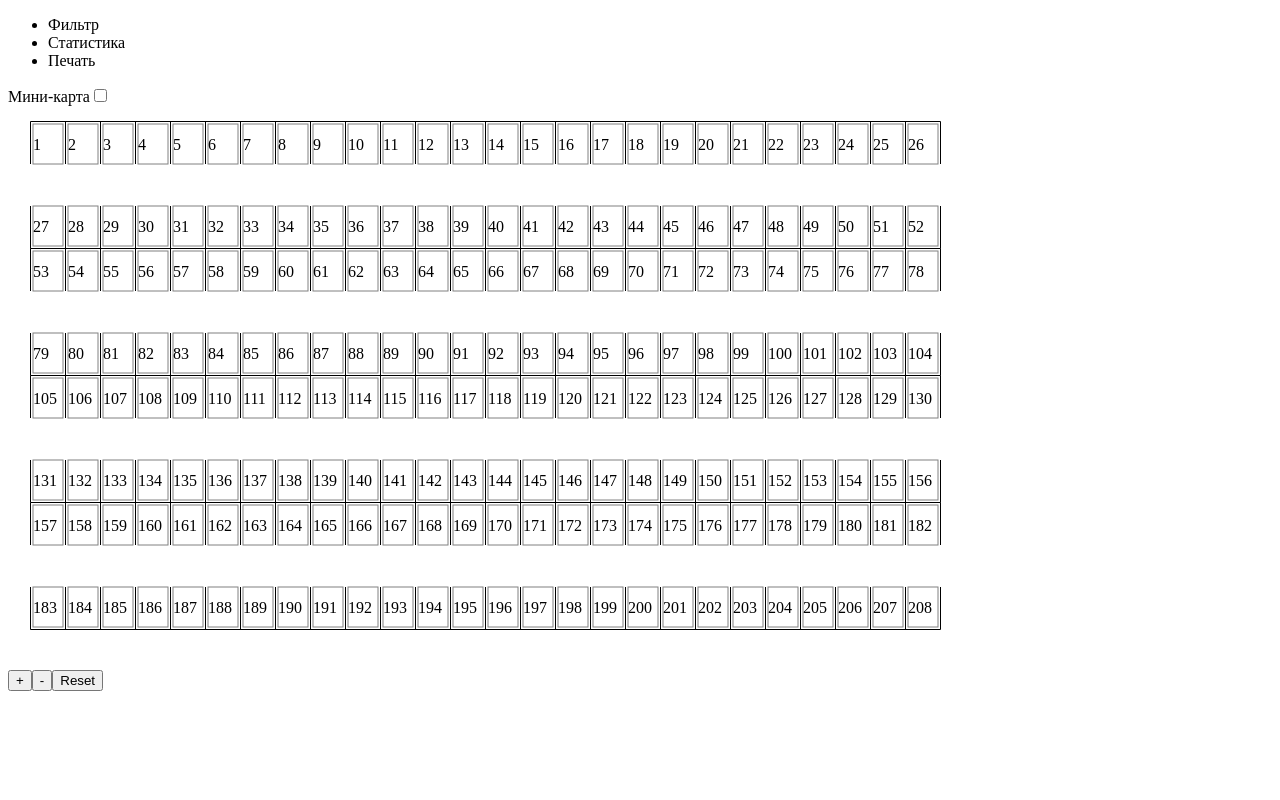
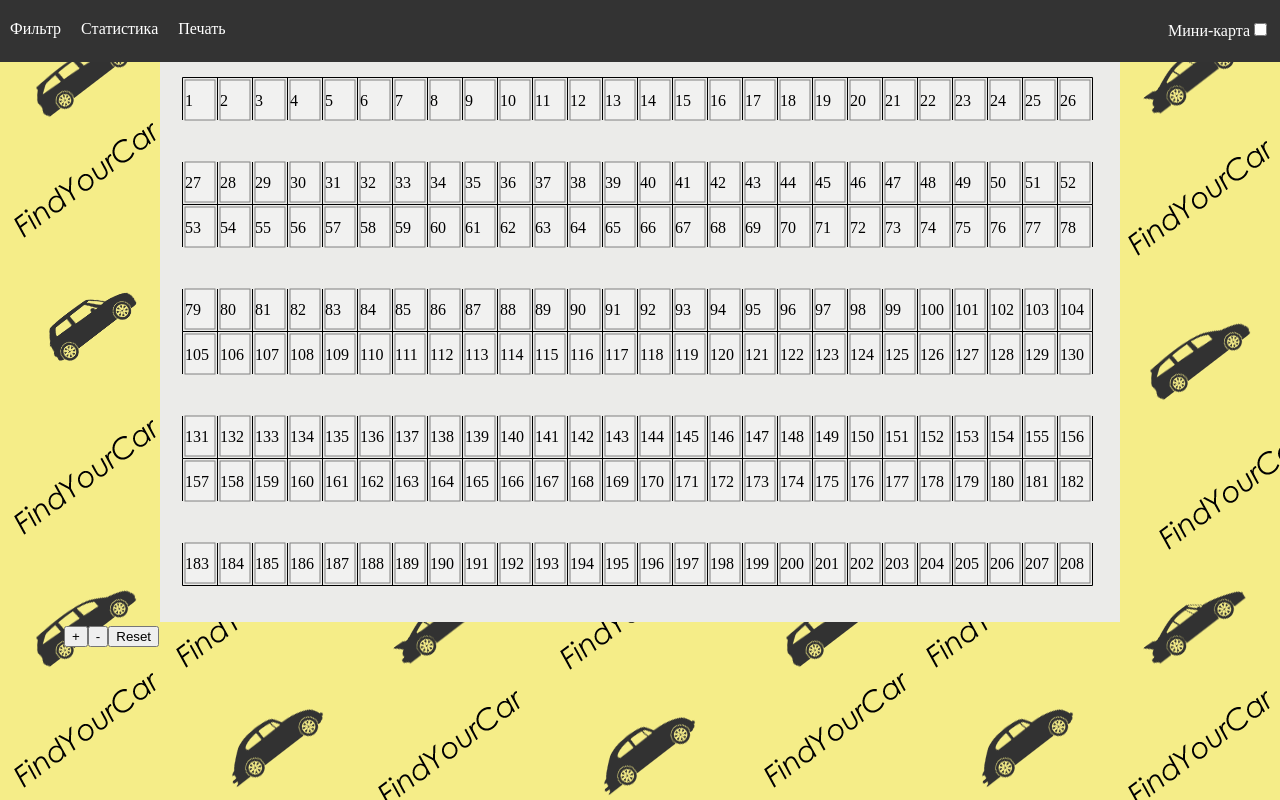
Before and after one commit to EvgenyRalko/react_car_finder_2.0, a React app: page / in a window 1280 px wide. Built offline with nearby package versions, Linux system fonts and the light colour scheme.

Commit message:
Basic styles were applied

```diff
--- a/src/header/Header.js
+++ b/src/header/Header.js
@@ -1,20 +1,9 @@
 import React from 'react';
 import {Link} from 'react-router';
-import menuItems from '../misc/helpers';
-import MiniMapCheckbox from './miniMapCheckbox'
+import MiniMapCheckbox from './miniMapCheckbox';4
+import Menu from './Menu';
+import './header.less';
 
-
-const menuListItems = menuItems.map((item) => {
-  return <li key={item.name}>{item.name}</li>
-});
-
-const menuButtonSet = (
-  <div className="menu-wrapper">
-    <ul>
-      {menuListItems}
-    </ul>
-  </div>
-)
 
 class Header extends React.Component{
   constructor(props){
@@ -25,7 +14,7 @@ class Header extends React.Component{
   render(){
     return(
       <header className="public">
-        {menuButtonSet}
+        <Menu />
         <MiniMapCheckbox getCheckbox={(value) => this.props.getCheckbox(value)}/>
       </header>
     )
--- /dev/null
+++ b/src/header/Menu.js
@@ -0,0 +1,20 @@
+import React from 'react';
+import menuItems from '../misc/helpers';
+
+const menuListItems = menuItems.map((item) => {
+  return <li key={item.name} className="menu-item">{item.name}</li>
+});
+
+class Menu extends React.Component {
+  render(){
+    return(
+    <div className="menu-wrapper">
+      <ul className="menu-list">
+        {menuListItems}
+      </ul>
+    </div>
+    );
+  }
+}
+
+export default Menu;
--- /dev/null
+++ b/src/header/header.less
@@ -0,0 +1,66 @@
+.no-offset {
+  margin: 0;
+  padding: 0;
+}
+
+
+html, body {
+  .no-offset;
+}
+
+header {
+  background-color: #333333;
+  padding: 10px;
+}
+
+.menu-list {
+  .no-offset;
+}
+
+.menu-item {
+  float: left;
+  list-style-type: none;
+  display: block;
+  padding-right: 20px;
+}
+
+.menu-item:hover {
+  background-color: #E2E2E0;
+  font: black;
+  cursor: pointer;
+}
+
+
+.checkbox-form, .menu-wrapper {
+  color: #fff;
+  display: inline-block;
+  padding: 10px 0 10px 0;
+}
+
+.checkbox-form{
+  float: right;
+}
+
+body {
+    background-color: #f5ed88;
+    background-image: url(../misc/images/background_findyourcar2.png);
+}
+
+.layout-wrapper{
+  display: flex;
+  justify-content: center;
+}
+
+.market-page {
+  position: relative;
+  margin: 0 auto;
+  width: 90%;
+}
+
+canvas {
+  border: 1px solid black;
+  background-color: lightgreen;
+  position: absolute;
+  bottom: 0;
+  left: 0;
+}
--- a/src/header/miniMapCheckbox.js
+++ b/src/header/miniMapCheckbox.js
@@ -21,12 +21,15 @@ class MiniMapCheckbox extends React.Component{
 
   render(){
     return(
+      <div className="checkbox-form">
         <form>
             <label>
               Мини-карта
               <input name="isDisplayed" type="checkbox" checked={this.state.isDisplayed} onChange={this.handleCheckboxChange} />
             </label>
           </form>
+      </div>
+
     )
   };
 }
--- a/src/pages/market/LayoutSVG.js
+++ b/src/pages/market/LayoutSVG.js
@@ -75,8 +75,8 @@ function layoutLots(rows, lotsPerRow){
          for (let j = 0, k = 0; j < rows; j++){
            for (let i = 0; i < lotsPerRow; i++, k++){
              rect.readyRects.push(
-               <g key={Math.random()*100000} className="group-style" data-index={k}>
-                 <rect key={Math.random()*100000} className="rect" x={rect.xAxis} y={rect.yAxis} height="40" width="30" />
+               <g key={Math.random()*100000} className="group-style" data-index={k} onClick={(e) => console.log(e)}>
+                 <rect key={Math.random()*100000} className="rect-style" x={rect.xAxis} y={rect.yAxis} height="40" width="30" />
                  <text key={Math.random()*100000} className="num-style" x={rect.xAxis} y={rect.yAxis + 26}>{k+1}</text>
                </g>
              )
@@ -97,14 +97,17 @@ function layoutLots(rows, lotsPerRow){
 export class LayoutSVG extends React.Component {
   render() {
     return (
-      <svg version="1.1" id="layer1" xmlns="http://www.w3.org/2000/svg" xmlnsXlink="http://www.w3.org/1999/xlink" x="0px" y="0px" width="960" height="560"
-         viewBox="0 0 960 560" style={{enableBackground: 'new 0 0 960 560'}} xmlSpace="preserve">
-         <style>
-            {`line { stroke: black; } rect{fill: rgba(255, 255, 255, .3); stroke: gray;}`}
-         </style>
-         {generateLayout}
+      <div className="svg-layout-component">
+        <svg version="1.1" id="layer1" xmlns="http://www.w3.org/2000/svg" xmlnsXlink="http://www.w3.org/1999/xlink" x="0px" y="0px" width="960" height="560"
+           viewBox="0 0 960 560" style={{enableBackground: 'new 0 0 960 560'}} xmlSpace="preserve">
+           <style>
+              {`line { stroke: black; } rect{fill: rgba(255, 255, 255, .3); stroke: gray;} svg{background-color: #EBEBE9}`}
+           </style>
+           {generateLayout}
+        </svg>
+      </div>
 
-      </svg>);
+    );
   }
 
 }
--- a/src/pages/market/MarketLayout.js
+++ b/src/pages/market/MarketLayout.js
@@ -7,7 +7,7 @@ import { LayoutSVG } from './LayoutSVG';
 class MarketLayout extends React.Component{
   render(){
     return (
-      <div>
+      <div className="layout-wrapper">
         <LayoutSVG onPlaceClick={this.onPlaceClick} />
       </div>
     )
--- a/src/pages/market/MarketPage.js
+++ b/src/pages/market/MarketPage.js
@@ -2,6 +2,7 @@ import React from 'react';
 import MarketLayout from './MarketLayout';
 import ZoomButtons from './ZoomButtons';
 import MiniMap from './MiniMap';
+import './marketStyle.less';
 
 class MarketPage extends React.Component{
 
--- /dev/null
+++ b/src/pages/market/marketStyle.less
@@ -0,0 +1,18 @@
+.layout-wrapper {
+  margin: 0 auto;
+}
+
+.rect-style {
+    fill: rgba(255, 255, 255, .3);
+    stroke: gray;
+}
+
+g:hover .rect-style{
+    fill: rgba(255, 255, 255, .9);
+    stroke: gray;
+}
+
+.group-style:hover {
+    cursor: pointer;
+
+}
```
Also changed, not shown: src/misc/images/background_findyourcar2.png (added). Lines whose indentation alone changed are shown as unchanged.
